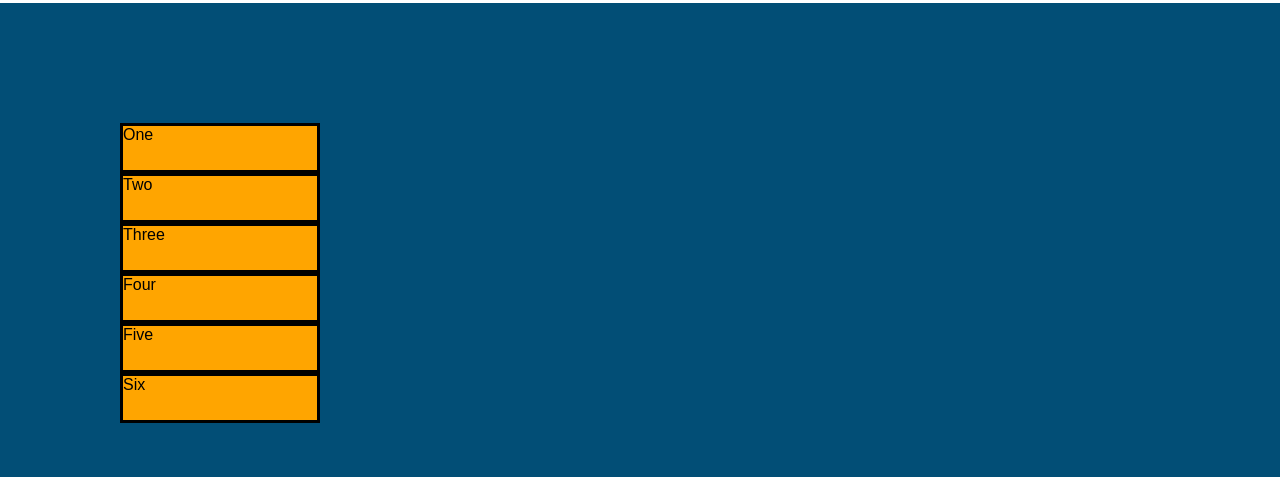
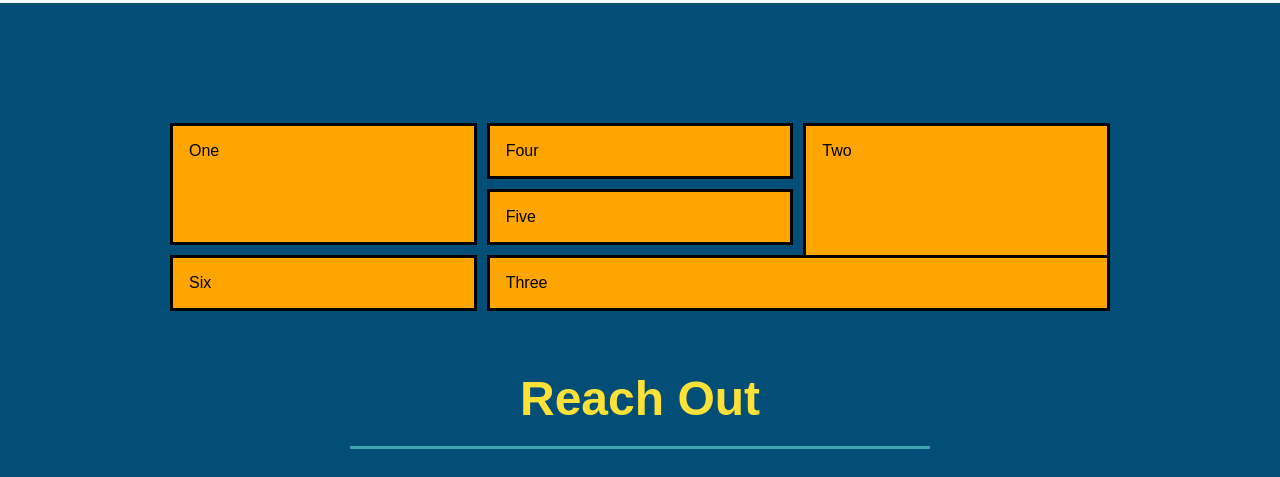
Before and after one commit to mirloov/run-buddy, a plain HTML site: page index.html in a window 1280 px wide. Shown: the part 3180-3657 px from the top of the page. Drawn offline with Linux system fonts and the light colour scheme; files whose address does not match are found by name.

Commit message:
exaple grid

```diff
--- a/assets/css/style.css
+++ b/assets/css/style.css
@@ -331,15 +331,34 @@ section {
 }
 
 .service-grid-container {
+    max-width: 940px;
+    margin: 0 auto;
     display: grid;
+    grid-template-columns: repeat(3, 1fr);
+    grid-template-rows: repeat(3; 100px);
+    grid-gap: 10px;
 }
 
 .service-grid-item {
-    width: 200px;
-    height: 50px;
     background-color: orange;
     border: solid;
+    padding: 1em;
     color: black;
+}
+
+.box1 {
+    grid-column: 1/2;
+    grid-row: 1/3;
+}
+
+.box2 {
+    grid-column: 3/4;
+    grid-row: 1/4;
+}
+
+.box3 {
+    grid-column: 2/ span 2;
+    grid-row: 3/ span 1;
 }
 
 /* MEDIA QUERY FOR SMALLER DESKTOP SCREENS AND SMALLER */
--- a/index.html
+++ b/index.html
@@ -208,12 +208,12 @@
         <section id="reach-out" class="contact">
             <section id="service-plans" class="services">
                 <div class="service-grid-container">
-                    <div class="service-grid-item">One</div>
-                    <div class="service-grid-item">Two</div>
-                    <div class="service-grid-item">Three</div>
-                    <div class="service-grid-item">Four</div>
-                    <div class="service-grid-item">Five</div>
-                    <div class="service-grid-item">Six</div>
+                    <div class="service-grid-item box1">One</div>
+                    <div class="service-grid-item box2">Two</div>
+                    <div class="service-grid-item box3">Three</div>
+                    <div class="service-grid-item box4">Four</div>
+                    <div class="service-grid-item box5">Five</div>
+                    <div class="service-grid-item box6">Six</div>
                 </div>
             </section>
             <div class="flex-row">
```
